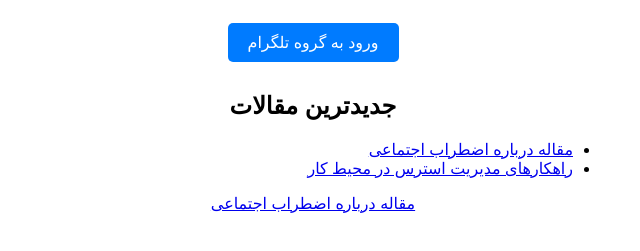
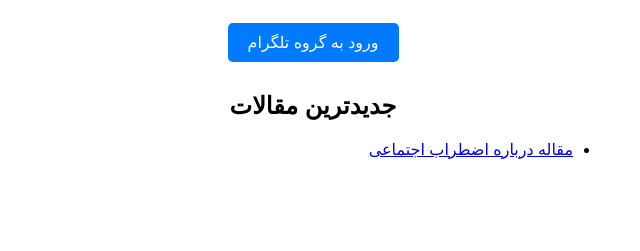
Before and after one commit to Alihei123/social-anxiety-site, a plain HTML site: page index.html in a window 1280 px wide. Shown: the part 161-412 px from the top of the page, without its empty margins (327-967 px from the left). Drawn offline with Linux system fonts and the light colour scheme.

Commit message:
Update index.html

```diff
--- a/index.html
+++ b/index.html
@@ -22,10 +22,8 @@
         <div class="articles">
             <ul>
                 <li><a href="article.html">مقاله درباره اضطراب اجتماعی</a></li>
-                <li><a href="articles/article2.html">راهکارهای مدیریت استرس در محیط کار</a></li>
             </ul>
         </div>
     </div>
 </body>
 </html>
-<a href="article.html">مقاله درباره اضطراب اجتماعی</a>
```
